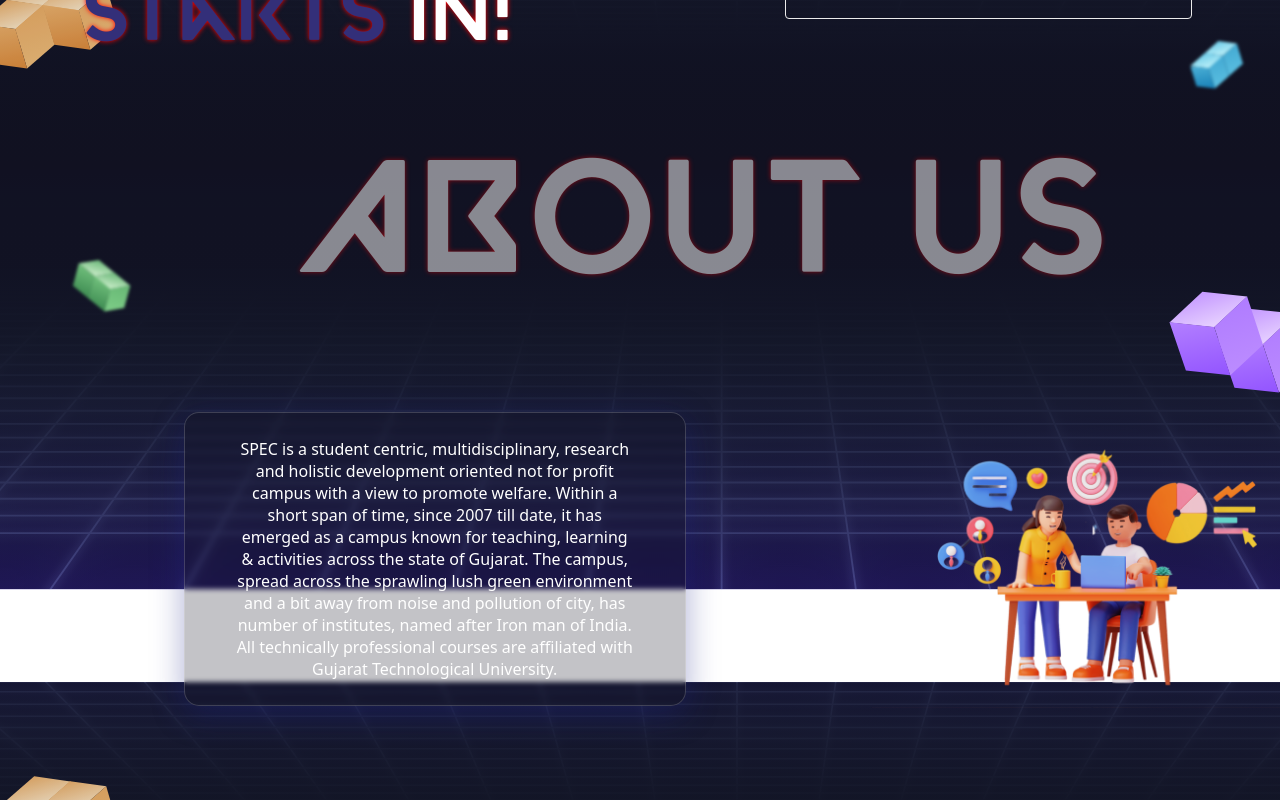
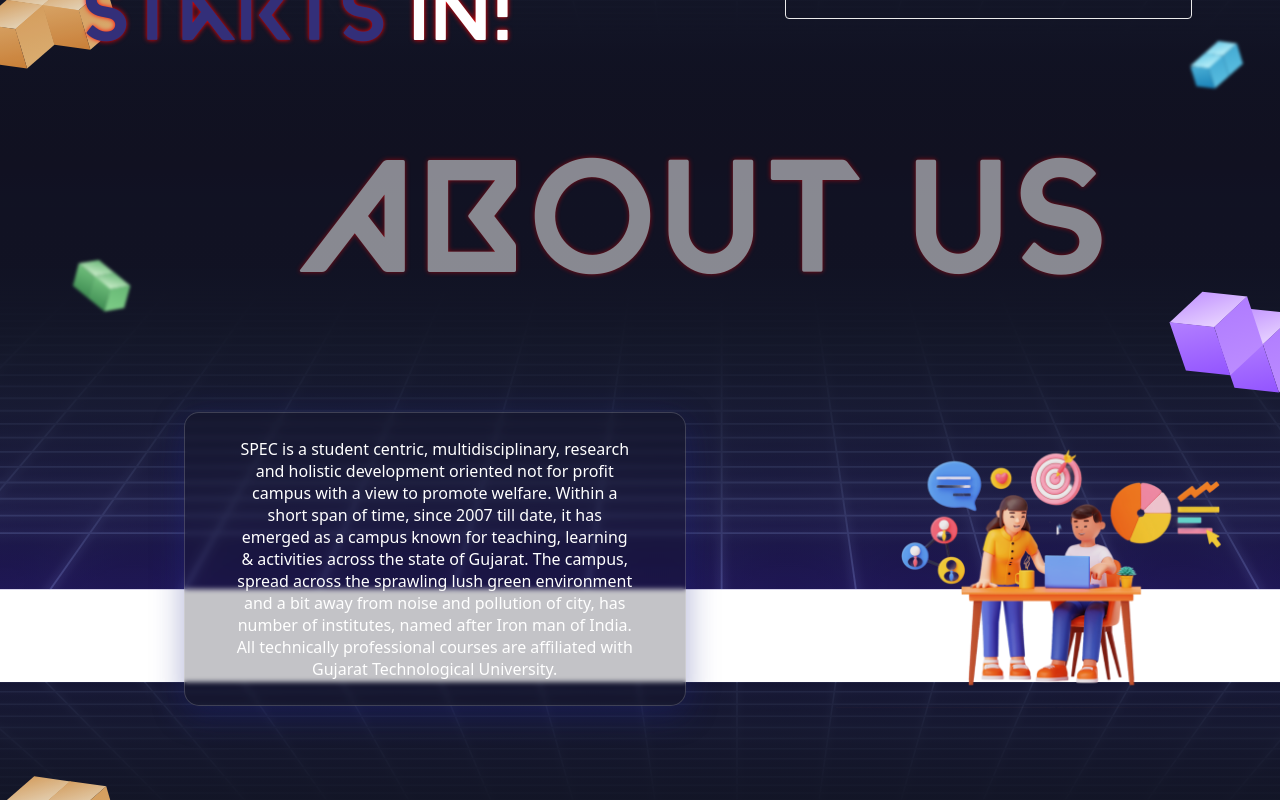
Before and after one commit to anasvhora284/spectech-2k23, a React (Create React App) app: page / in a window 1280 px wide. Shown: the part 992-1792 px from the top of the page. Built offline with nearby package versions, Linux system fonts and the light colour scheme.

Commit message:
Fixed some Routing issues with navbar

```diff
--- a/src/App.js
+++ b/src/App.js
@@ -59,7 +59,7 @@ function App() {
       <div className='mianBody'>
         <div className='navBar'>
           <AppBar position="fixed" className='AppBar'>
-            <Container maxWidth="m" className='home' id='home'>
+            <Container maxWidth="m">
               <Toolbar disableGutters>
                 <Button variant="text" style={{display: 'contents'}}>
                 <img
@@ -144,7 +144,7 @@ function App() {
             </Container>
           </AppBar>
         </div>
-        <Container style={{height: '100vh', width: '100vw', fontFamily: 'Valorant', color: '#fff', display: 'flex', flexDirection: 'row', justifyContent: 'space-between',alignContent: 'center', alignItems: 'center'}}>
+        <Container className='home' id='home' style={{height: '100vh', width: '100vw', fontFamily: 'Valorant', color: '#fff', display: 'flex', flexDirection: 'row', justifyContent: 'space-between',alignContent: 'center', alignItems: 'center'}}>
           <div className='Welcome' style={{display: 'flex', flexDirection:'column',}}>
             <p style={{fontSize: '4rem', color: '#332f79'}}>Welcome to <br></br><span style={{color: '#d06c16'}}> the Spec Tech </span><br></br> 2<span style={{color: '#d06c16'}}>K</span>23</p>
             <p style={{fontSize: '1.3rem', color: '#cf6c18'}}>Get ready for a thrilling journey into the <br></br> future of technology at Spec Tech 2k23, <br></br> where innovation meets inspiration.</p>
@@ -176,7 +176,7 @@ function App() {
               </div>
             </div>
             <div className='AboutUsVector' style={{ display: 'flex', flexDirection: 'row', marginLeft: '13%', justifyItems: 'flex-start' }}>
-              <img className='AboutUsIllustration' src={AboutUsIllustration} style={{margin: 'auto 8% auto 8%'}} alt='AboutUsIllustration'></img>
+              <img className='AboutUsIllustration' src={AboutUsIllustration} alt='AboutUsIllustration'></img>
             </div>
           </div>
         </Container>
```
